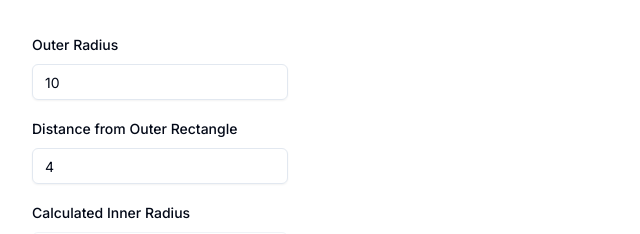
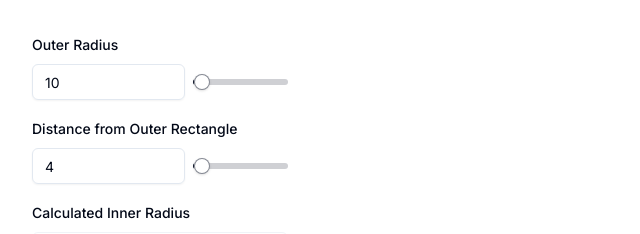
Before and after one commit to dbr787/absurd-rock, a Next.js app: page / in a window 1280 px wide. Shown: the top 234 px of the page, without its empty margins (0-640 px from the left). Built offline with nearby package versions, Linux system fonts and the light colour scheme.

Commit message:
add sliders

```diff
--- a/components/RectangleRadiusForm.tsx
+++ b/components/RectangleRadiusForm.tsx
@@ -20,6 +20,7 @@
   TooltipTrigger,
 } from "@/components/ui/tooltip";
 import { Input } from "@/components/ui/input";
+import { Slider } from "@/components/ui/slider";
 import {
   ClipboardCopyIcon,
   CheckIcon,
@@ -144,7 +145,7 @@
         }
         timeoutRef.current = setTimeout(() => {
           setTooltipText("Copy to clipboard");
-        }, 2000); // Reset after 3 seconds
+        }, 3000); // Reset after 3 seconds
       });
     }
   };
@@ -169,6 +170,7 @@
             <FormItem>
               <FormLabel>Outer Radius</FormLabel>
               <FormControl>
+                <div className="flex items-center space-x-2">
                   <Input
                     placeholder="Outer Radius"
                     type="number"
@@ -178,6 +180,14 @@
                     onInput={sanitizeInput}
                     onChange={(e) => handleChange(e, field)}
                   />
+                  <Slider
+                    min={0}
+                    max={1024}
+                    value={[Number(field.value) || 0]}
+                    onValueChange={(value) => field.onChange(String(value[0]))}
+                    className="w-2/3"
+                  />
+                </div>
               </FormControl>
               <FormMessage />
             </FormItem>
@@ -190,6 +200,7 @@
             <FormItem>
               <FormLabel>Distance from Outer Rectangle</FormLabel>
               <FormControl>
+                <div className="flex items-center space-x-2">
                   <Input
                     placeholder="Distance"
                     type="number"
@@ -199,6 +210,14 @@
                     onInput={sanitizeInput}
                     onChange={(e) => handleChange(e, field)}
                   />
+                  <Slider
+                    min={0}
+                    max={1024}
+                    value={[Number(field.value) || 0]}
+                    onValueChange={(value) => field.onChange(String(value[0]))}
+                    className="w-2/3"
+                  />
+                </div>
               </FormControl>
               <FormMessage />
             </FormItem>
--- /dev/null
+++ b/components/ui/slider.tsx
@@ -0,0 +1,28 @@
+"use client"
+
+import * as React from "react"
+import * as SliderPrimitive from "@radix-ui/react-slider"
+
+import { cn } from "@/lib/utils"
+
+const Slider = React.forwardRef<
+  React.ElementRef<typeof SliderPrimitive.Root>,
+  React.ComponentPropsWithoutRef<typeof SliderPrimitive.Root>
+>(({ className, ...props }, ref) => (
+  <SliderPrimitive.Root
+    ref={ref}
+    className={cn(
+      "relative flex w-full touch-none select-none items-center",
+      className
+    )}
+    {...props}
+  >
+    <SliderPrimitive.Track className="relative h-1.5 w-full grow overflow-hidden rounded-full bg-primary/20">
+      <SliderPrimitive.Range className="absolute h-full bg-primary" />
+    </SliderPrimitive.Track>
+    <SliderPrimitive.Thumb className="block h-4 w-4 rounded-full border border-primary/50 bg-background shadow transition-colors focus-visible:outline-none focus-visible:ring-1 focus-visible:ring-ring disabled:pointer-events-none disabled:opacity-50" />
+  </SliderPrimitive.Root>
+))
+Slider.displayName = SliderPrimitive.Root.displayName
+
+export { Slider }
--- a/package.json
+++ b/package.json
@@ -12,6 +12,7 @@
     "@hookform/resolvers": "^3.5.0",
     "@radix-ui/react-icons": "^1.3.0",
     "@radix-ui/react-label": "^2.0.2",
+    "@radix-ui/react-slider": "^1.1.2",
     "@radix-ui/react-slot": "^1.0.2",
     "@radix-ui/react-switch": "^1.0.3",
     "@radix-ui/react-toggle": "^1.0.3",
```
Also changed, not shown: 1 other file (tests, documents, lock files or other folders). Lines whose indentation alone changed are shown as unchanged.
